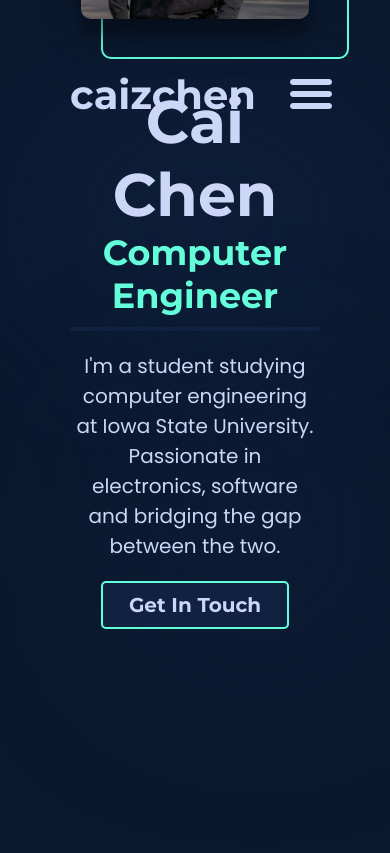
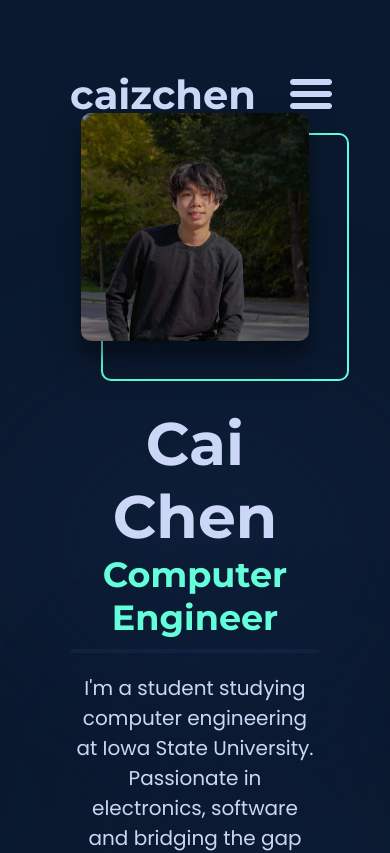
Before and after one commit to achen2304/portfolio-website, a React (Vite) app: page / in a window 390 px wide. Shown: the top 853 px of the page. Built offline with nearby package versions, Linux system fonts and the light colour scheme.

Commit message:
small screen img bug fix

```diff
--- a/src/components/Hero/Hero.module.css
+++ b/src/components/Hero/Hero.module.css
@@ -130,6 +130,7 @@
 @media screen and (max-width: 1000px) {
   .container {
     flex-direction: column-reverse;
+    margin-top: 50vh;
 
   }
 
@@ -146,7 +147,7 @@
 }
 
   .heroImg {
-    width: 100%;
+    margin-top: auto;
   }
   .title{
     margin-top: 30px;
```
